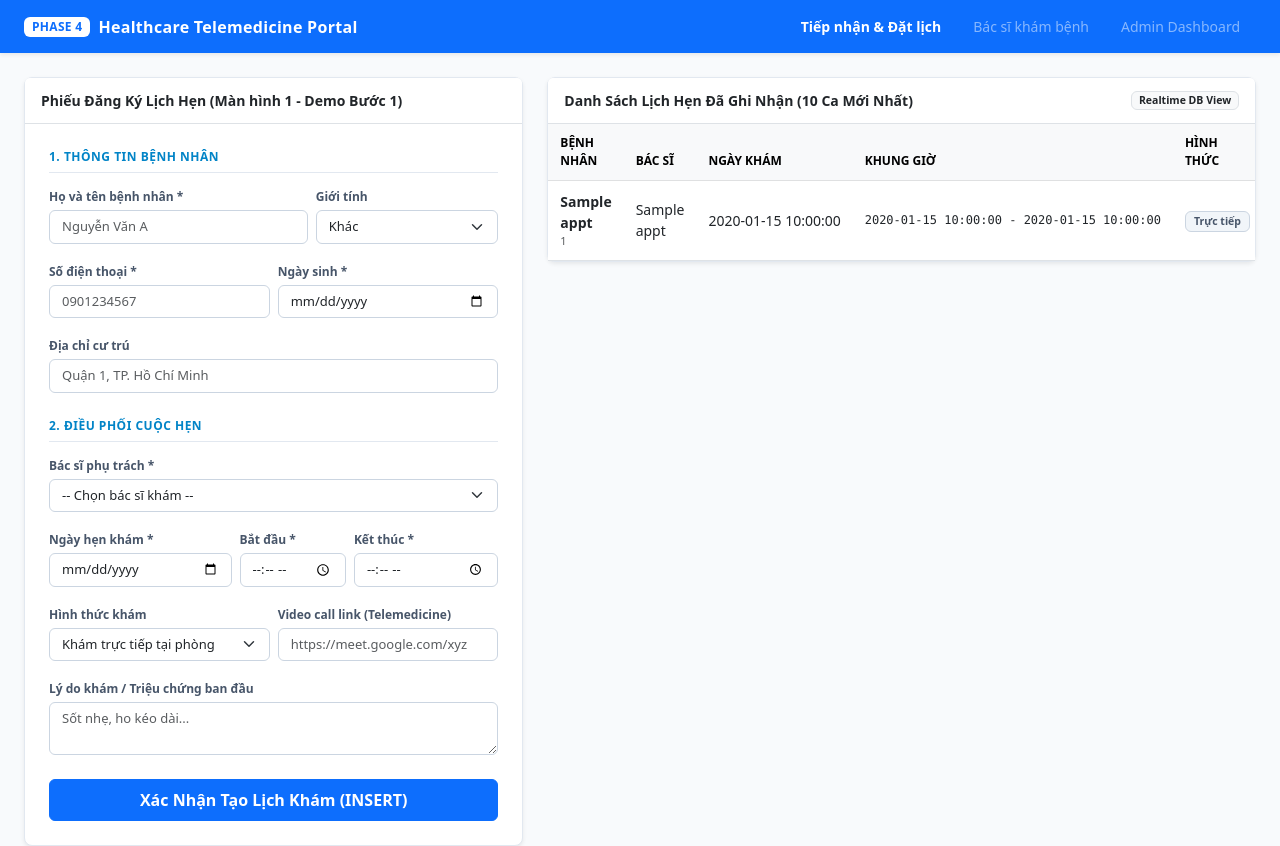
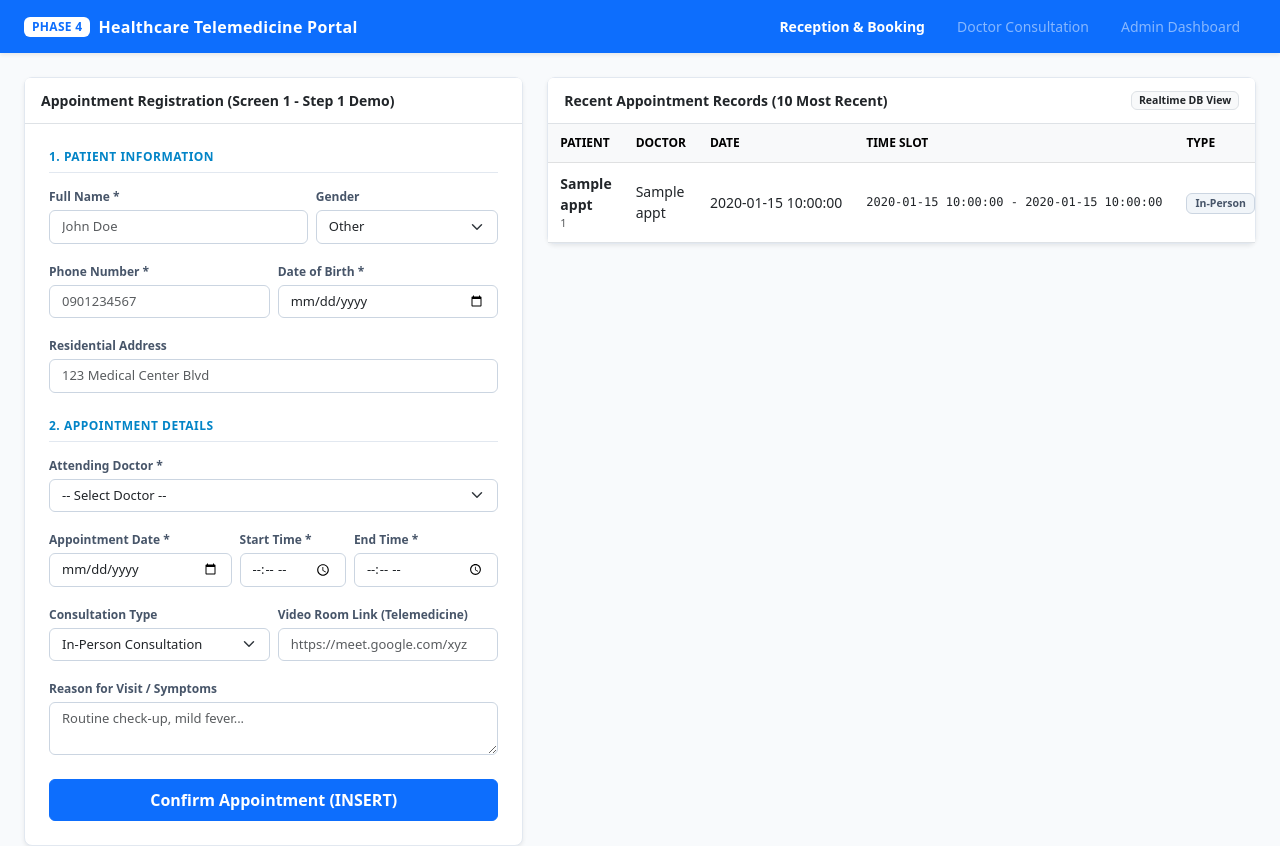
Before and after one commit to ndtuanminh-o/healthcare-clinic-telemedicine-portal, a Flask app: template phase 4/templates/booking.html in a window 1280 px wide. Run offline with Flask 3, Linux system fonts and the light colour scheme; the template is opened without the code that fills it: most values are stand-ins (such as "Sample title", 1, 10 or a date in 2020).

Commit message:
refactor: translate schema and ui to english

```diff
--- a/phase 3/01_schema.sql
+++ b/phase 3/01_schema.sql
@@ -128,7 +128,7 @@ CREATE TABLE MEDICINE (
     medicine_id         CHAR(36) PRIMARY KEY DEFAULT (UUID()),
     medicine_name       VARCHAR(100) NOT NULL UNIQUE,
     active_ingredient   VARCHAR(100) NULL,
-    unit                VARCHAR(20) NOT NULL DEFAULT 'Viên',
+    unit                VARCHAR(20) NOT NULL DEFAULT 'Tablet',
     unit_price          DECIMAL(10, 2) NOT NULL DEFAULT 0.00,
     stock_quantity      INT NOT NULL DEFAULT 0,
     reorder_level       INT NOT NULL DEFAULT 10,
@@ -203,8 +203,8 @@ SELECT
     d.doctor_id,
     d.full_name AS doctor_name,
     d.doctor_type,
-    COALESCE(gp.clinic_room_no, 'Phòng Telemedicine') AS location,
-    COALESCE(sp.specialty, 'Đa khoa (General Practice)') AS clinical_domain,
+    COALESCE(gp.clinic_room_no, 'Telemedicine Room') AS location,
+    COALESCE(sp.specialty, 'General Practice') AS clinical_domain,
     ds.work_date,
     ds.start_time,
     ds.end_time,
--- a/phase 4/templates/booking.html
+++ b/phase 4/templates/booking.html
@@ -1,9 +1,9 @@
 <!DOCTYPE html>
-<html lang="vi">
+<html lang="en">
 <head>
     <meta charset="UTF-8">
     <meta name="viewport" content="width=device-width, initial-scale=1.0">
-    <title>Healthcare Clinic - Tiếp nhận & Đặt lịch khám</title>
+    <title>Healthcare Clinic - Reception & Appointment Booking</title>
     <link href="https://cdn.jsdelivr.net/npm/bootstrap@5.3.0/dist/css/bootstrap.min.css" rel="stylesheet">
     <style>
         body { background-color: #f8fafc; color: #1e293b; font-size: 14px; }
@@ -28,8 +28,8 @@
                 Healthcare Telemedicine Portal
             </a>
             <div class="navbar-nav ms-auto">
-                <a class="nav-link active px-3 fw-semibold text-white" href="/booking">Tiếp nhận & Đặt lịch</a>
-                <a class="nav-link px-3 text-white-50" href="/doctor">Bác sĩ khám bệnh</a>
+                <a class="nav-link active px-3 fw-semibold text-white" href="/booking">Reception & Booking</a>
+                <a class="nav-link px-3 text-white-50" href="/doctor">Doctor Consultation</a>
                 <a class="nav-link px-3 text-white-50" href="/dashboard">Admin Dashboard</a>
             </div>
         </div>
@@ -53,85 +53,85 @@
             <div class="col-xl-5 col-lg-6">
                 <div class="card shadow-sm">
                     <div class="card-header bg-white border-bottom text-dark">
-                        Phiếu Đăng Ký Lịch Hẹn (Màn hình 1 - Demo Bước 1)
+                        Appointment Registration (Screen 1 - Step 1 Demo)
                     </div>
                     <div class="card-body p-4">
                         <form method="POST" action="/booking">
-                            <div class="section-title">1. Thông tin bệnh nhân</div>
+                            <div class="section-title">1. Patient Information</div>
                             <div class="row g-2 mb-3">
                                 <div class="col-md-7">
-                                    <label class="form-label">Họ và tên bệnh nhân *</label>
-                                    <input type="text" name="full_name" class="form-control" placeholder="Nguyễn Văn A" required>
+                                    <label class="form-label">Full Name *</label>
+                                    <input type="text" name="full_name" class="form-control" placeholder="John Doe" required>
                                 </div>
                                 <div class="col-md-5">
-                                    <label class="form-label">Giới tính</label>
+                                    <label class="form-label">Gender</label>
                                     <select name="gender" class="form-select">
-                                        <option value="M">Nam</option>
-                                        <option value="F">Nữ</option>
-                                        <option value="O" selected>Khác</option>
+                                        <option value="M">Male</option>
+                                        <option value="F">Female</option>
+                                        <option value="O" selected>Other</option>
                                     </select>
                                 </div>
                             </div>
                             <div class="row g-2 mb-3">
                                 <div class="col-md-6">
-                                    <label class="form-label">Số điện thoại *</label>
+                                    <label class="form-label">Phone Number *</label>
                                     <input type="text" name="phone_number" class="form-control" placeholder="0901234567" required>
                                 </div>
                                 <div class="col-md-6">
-                                    <label class="form-label">Ngày sinh *</label>
+                                    <label class="form-label">Date of Birth *</label>
                                     <input type="date" name="date_of_birth" class="form-control" required>
                                 </div>
                             </div>
                             <div class="mb-3">
-                                <label class="form-label">Địa chỉ cư trú</label>
-                                <input type="text" name="address" class="form-control" placeholder="Quận 1, TP. Hồ Chí Minh">
+                                <label class="form-label">Residential Address</label>
+                                <input type="text" name="address" class="form-control" placeholder="123 Medical Center Blvd">
                             </div>
 
-                            <div class="section-title mt-4">2. Điều phối cuộc hẹn</div>
+                            <div class="section-title mt-4">2. Appointment Details</div>
                             <div class="mb-3">
-                                <label class="form-label">Bác sĩ phụ trách *</label>
+                                <label class="form-label">Attending Doctor *</label>
                                 <select name="doctor_id" class="form-select" required>
-                                    <option value="">-- Chọn bác sĩ khám --</option>
+                                    <option value="">-- Select Doctor --</option>
                                     {% for doc in doctors %}
                                         <option value="{{ doc.doctor_id }}">
-                                            BS. {{ doc.full_name }} [{{ doc.doctor_type }} - {{ doc.detail }}]
+                                            Dr. {{ doc.full_name }} [{{ doc.doctor_type }} - {{ doc.detail }}]
                                         </option>
                                     {% endfor %}
                                 </select>
                             </div>
                             <div class="row g-2 mb-3">
                                 <div class="col-md-5">
-                                    <label class="form-label">Ngày hẹn khám *</label>
+                                    <label class="form-label">Appointment Date *</label>
                                     <input type="date" name="appointment_date" class="form-control" required>
                                 </div>
                                 <div class="col-md-3">
-                                    <label class="form-label">Bắt đầu *</label>
+                                    <label class="form-label">Start Time *</label>
                                     <input type="time" name="start_time" class="form-control" required>
                                 </div>
                                 <div class="col-md-4">
-                                    <label class="form-label">Kết thúc *</label>
+                                    <label class="form-label">End Time *</label>
                                     <input type="time" name="end_time" class="form-control" required>
                                 </div>
                             </div>
                             <div class="row g-2 mb-3">
                                 <div class="col-md-6">
-                                    <label class="form-label">Hình thức khám</label>
+                                    <label class="form-label">Consultation Type</label>
                                     <select name="consultation_type" class="form-select">
-                                        <option value="In-Person">Khám trực tiếp tại phòng</option>
-                                        <option value="Telemedicine">Khám từ xa (Telemedicine)</option>
+                                        <option value="In-Person">In-Person Consultation</option>
+                                        <option value="Telemedicine">Telemedicine (Video Call)</option>
                                     </select>
                                 </div>
                                 <div class="col-md-6">
-                                    <label class="form-label">Video call link (Telemedicine)</label>
+                                    <label class="form-label">Video Room Link (Telemedicine)</label>
                                     <input type="text" name="telemedicine_video_link" class="form-control" placeholder="https://meet.google.com/xyz">
                                 </div>
                             </div>
                             <div class="mb-4">
-                                <label class="form-label">Lý do khám / Triệu chứng ban đầu</label>
-                                <textarea name="reason_for_visit" class="form-control" rows="2" placeholder="Sốt nhẹ, ho kéo dài..."></textarea>
+                                <label class="form-label">Reason for Visit / Symptoms</label>
+                                <textarea name="reason_for_visit" class="form-control" rows="2" placeholder="Routine check-up, mild fever..."></textarea>
                             </div>
                             <button type="submit" class="btn btn-primary w-100 py-2 fw-semibold">
-                                Xác Nhận Tạo Lịch Khám (INSERT)
+                                Confirm Appointment (INSERT)
                             </button>
                         </form>
                     </div>
@@ -141,7 +141,7 @@
             <div class="col-xl-7 col-lg-6">
                 <div class="card shadow-sm">
                     <div class="card-header bg-white border-bottom d-flex justify-content-between align-items-center">
-                        <span>Danh Sách Lịch Hẹn Đã Ghi Nhận (10 Ca Mới Nhất)</span>
+                        <span>Recent Appointment Records (10 Most Recent)</span>
                         <span class="badge bg-light text-dark border">Realtime DB View</span>
                     </div>
                     <div class="card-body p-0">
@@ -149,12 +149,12 @@
                             <table class="table table-hover align-middle mb-0">
                                 <thead class="table-light text-secondary" style="font-size: 12px;">
                                     <tr>
-                                        <th>BỆNH NHÂN</th>
-                                        <th>BÁC SĨ</th>
-                                        <th>NGÀY KHÁM</th>
-                                        <th>KHUNG GIỜ</th>
-                                        <th>HÌNH THỨC</th>
-                                        <th class="text-center">TRẠNG THÁI</th>
+                                        <th>PATIENT</th>
+                                        <th>DOCTOR</th>
+                                        <th>DATE</th>
+                                        <th>TIME SLOT</th>
+                                        <th>TYPE</th>
+                                        <th class="text-center">STATUS</th>
                                     </tr>
                                 </thead>
                                 <tbody>
@@ -174,7 +174,7 @@
                                                     {% if appt.consultation_type == 'Telemedicine' %}
                                                         <span class="badge badge-tele px-2 py-1">Telemedicine</span>
                                                     {% else %}
-                                                        <span class="badge badge-inperson px-2 py-1">Trực tiếp</span>
+                                                        <span class="badge badge-inperson px-2 py-1">In-Person</span>
                                                     {% endif %}
                                                 </td>
                                                 <td class="text-center">
@@ -185,7 +185,7 @@
                                     {% else %}
                                         <tr>
                                             <td colspan="6" class="text-center py-5 text-muted">
-                                                Chưa có dữ liệu lịch hẹn trong cơ sở dữ liệu.
+                                                No appointment records found in database.
                                             </td>
                                         </tr>
                                     {% endif %}
```
Also changed, not shown: phase 4/routes/appointment_routes.py (+6 -6 lines).
